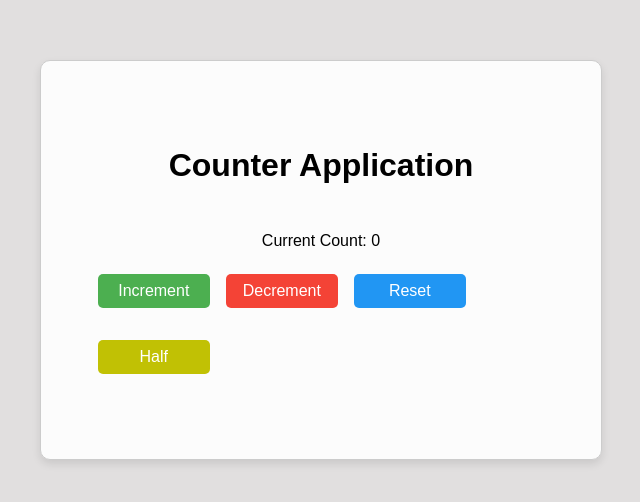
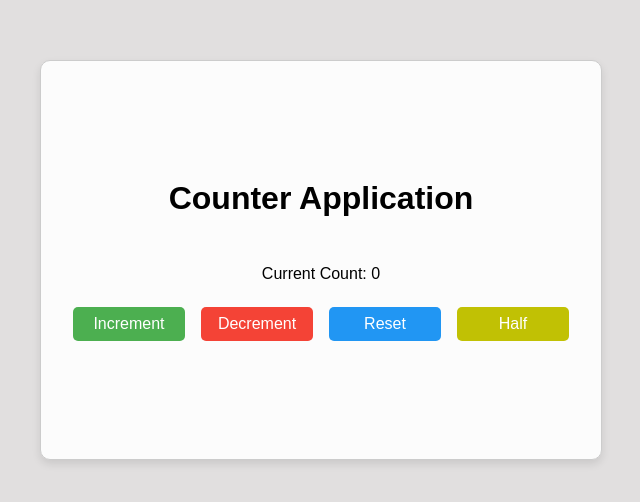
Before and after one commit to ampomahmichael321/counter-app, a React (Vite) app: page / in a window 1280 px wide. Shown: the part 140-642 px from the top of the page, without its empty margins (319-959 px from the left). Built offline with nearby package versions, Linux system fonts and the light colour scheme.

Commit message:
Refactor Counter.css styles for buttons and layout

```diff
--- a/src/Counter.css
+++ b/src/Counter.css
@@ -8,7 +8,6 @@
 .button-section {
   display: flex;
   flex-wrap: wrap;
-  max-width: 90%;
   gap: 1em;
 }
 
```
